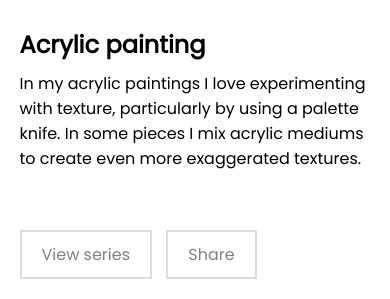
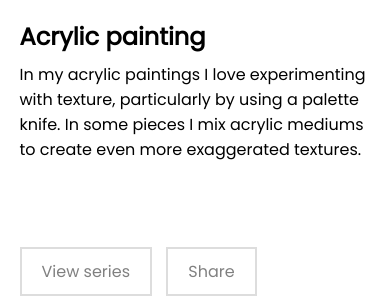
Before and after one commit to JudeCornish/emilysportfolio, a plain HTML site: page index.html in a window 390 px wide. Shown: the part 375-674 px from the top of the page. Drawn offline with nearby package versions, Linux system fonts and the light colour scheme; a web font is replaced by a local one.

```diff
--- a/master.css
+++ b/master.css
@@ -157,9 +157,13 @@ span.two {
 
 @media screen and (max-width: 800px) {
 	.desc-desc h2 {
-		margin-top: 3vh;
+		margin-top: 2vh;
 	}
 	.desc-desc p {
+		margin-bottom: 3vh;
+	}
+
+	.desc-desc {
 		margin-bottom: 5vh;
 	}
 }
```
